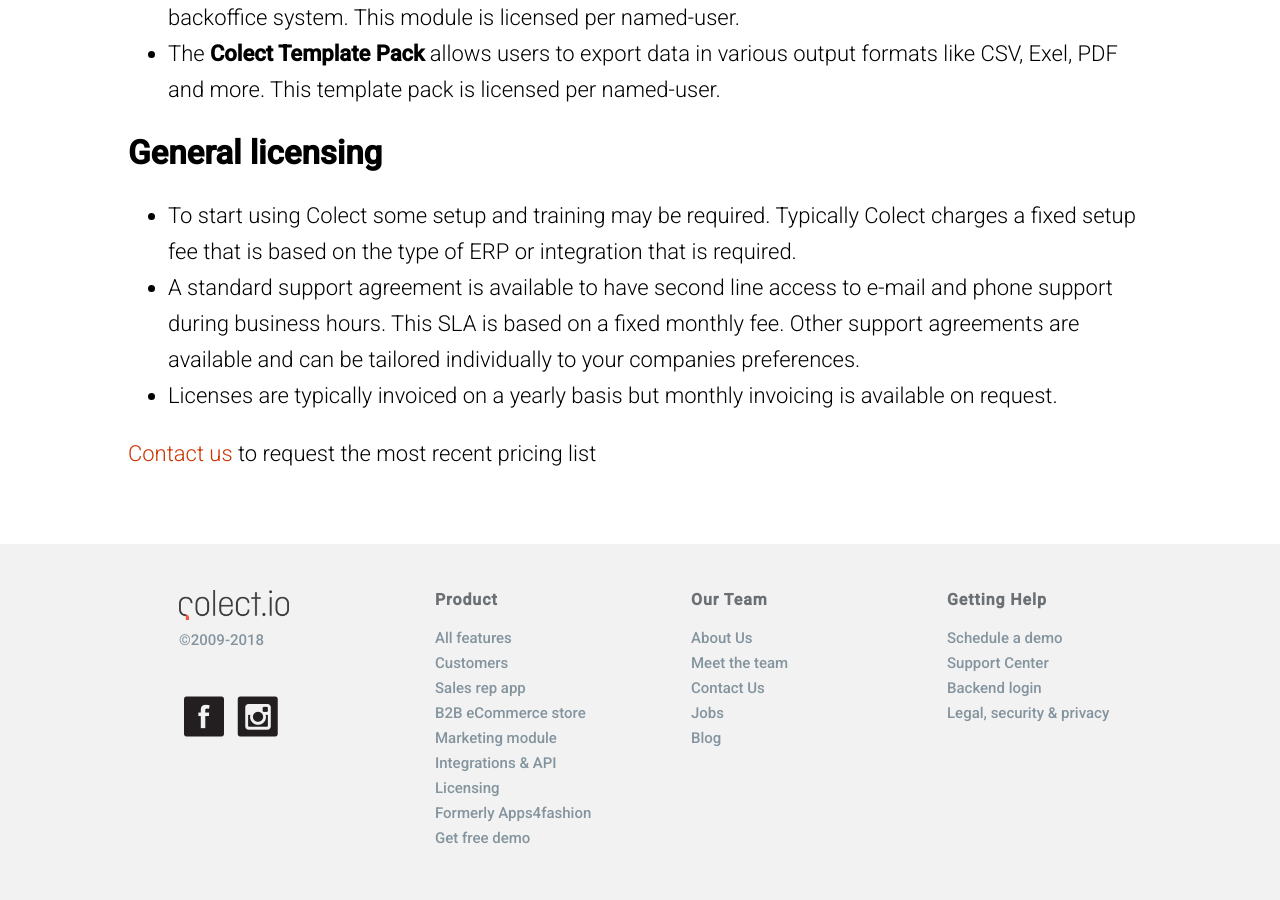
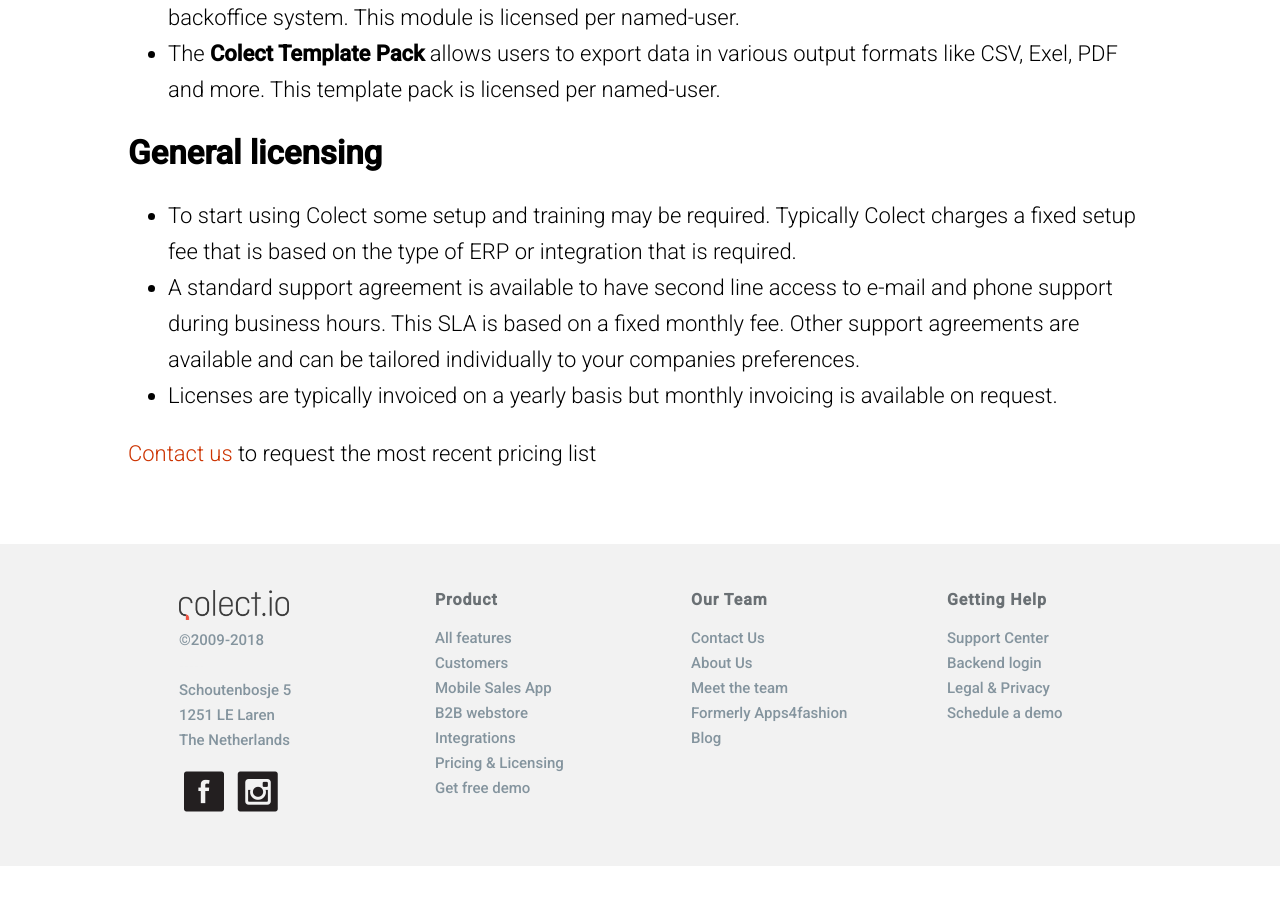
Before and after one commit to scienced/Colect--Jekyll, a Jekyll site: the page built from colect-licensing-model.md, in a window 1280 px wide and 900 px high, scrolled down 1576 px. Built offline with Jekyll 4.4.1, drawn with Linux system fonts in a browser that asks for light colours; nearby versions of some CDN libraries; after the commit the page ends 2442 px from its top, so only the background shows below that.

```diff
--- a/_includes/footer.html
+++ b/_includes/footer.html
@@ -9,7 +9,9 @@
 					<li><img src="/assets/img/icons/colect.io.png" width="110"  ></li>
 					<li>©2009-2018</li>
 					<li style="color: #f2f2f2;">-----</li>
-
+					<li> Schoutenbosje 5 </li>
+					<li>1251 LE Laren</li>
+					<li>The Netherlands</li>
 
 					<li><div>
 
@@ -31,12 +33,11 @@
 
 					<li><a href="/product">All features</a></li>
 					<li><a href="/reviews">Customers</a></li>
-					<li><a href="/product#sales-app">Sales rep app</a></li>
-					<li><a href="/product#b2b-webshop">B2B eCommerce store</a></li>
-					<li><a href="/product#marketing">Marketing module</a></li>
-					<li><a href="/product#integration">Integrations & API</a></li>
-					<li><a href="/colect-licensing-model">Licensing</a></li>
-					<li><a href="/colect-fashion-sales-tool-renaming">Formerly Apps4fashion</a></li>
+					<li><a href="/product#sales-app">Mobile Sales App</a></li>
+					<li><a href="/product#b2b-webshop">B2B webstore</a></li>
+					<li><a href="/product#integration">Integrations</a></li>
+					<li><a href="/colect-licensing-model">Pricing & Licensing</a></li>
+
 					<li><a href="/signup">Get free demo</a></li>
 				</ul>
 
@@ -45,11 +46,11 @@
 			<div class="fourth">
 				<ul class="footer-list">
 					<li><h3 >Our Team</h3> </li>
-
+					<li><a href="/contact">Contact Us</a></li>
 					<li><a href="https://www.youtube.com/watch?v=Gi_0G_HV1EE">About Us</a></li>
 					<li><a href="http://colect.io/about-us">Meet the team</a></li>
-					<li><a href="/integrations">Contact Us</a></li>
-					<li><a href="/jobs">Jobs</a></li>
+
+					<li><a href="/colect-fashion-sales-tool-renaming">Formerly Apps4fashion</a></li>
 					<li><a href="/list">Blog</a></li>
 
 				</ul>
@@ -59,10 +60,11 @@
 			<div class="fourth">
 				<ul class="footer-list">
 					<li><h3 >Getting Help</h3> </li>
-					<li><a href="/signup">Schedule a demo</a></li>
+
 					<li><a href="/support">Support Center</a></li>
 					<li><a href="https://salesapp.apptitude.nl/backend/login">Backend login</a></li>
-					<li><a href="/legal">Legal, security & privacy</a></li>
+					<li><a href="/terms-of-service">Legal & Privacy</a></li>
+					<li><a href="/signup">Schedule a demo</a></li>
 
 
 				</ul>
--- a/_includes/header.html
+++ b/_includes/header.html
@@ -99,20 +99,26 @@
 				<img src="https://assets.apptitude.nl/Apps4Fashion/Uploads/EtqyFsqSQ5jcRFGv.png" height="52" alt="Colect logo formerly Apps4fashion">
 				</a>
 
+
+				{% if page.landingpage %}
+
+		  		{% else %}
 				<a href="#" class="menu-toggle show-on-small js-menu-toggle">Menu</a>
 
 				{% assign current = page.url | downcase | split: '/' %}
 
 				<div style="float: right;"><ul class="header-list hide-on-small" style="color: white;">
-				<li  class=""><a href="/product">Product</a></li>
+
+				<li  {% if current[1] == 'product.html' %}class="active"{% endif %}><a href="{{ "product" | absolute_url }}">Product</a></li>
 				<li  {% if current[1] == 'list.html' %}class="active"{% endif %}><a href="{{ "list" | absolute_url }}">Customers</a></li>
-
-				<li  class=""><a href="apps4fashion/contact.html">Contact</a></li>
+				<li  {% if current[1] == 'contact.html' %}class="active"{% endif %}><a href="{{ "contact" | absolute_url }}">Contact</a></li>
 				<li><a href="/signup" class="button inverted white">Get free demo</a></li>
 
 				</ul>
 
 			</div>
+
+			{% endif %}
 
 			</div>
 		</header>
--- a/signup.html
+++ b/signup.html
@@ -1,7 +1,7 @@
 ---
 title: Get started with a free demo
 Image: "http://d3h7g7423jz13a.cloudfront.net/wp-content/uploads/2014/12/bgHero_customersHomeA.jpg"
-
+landingpage: yes
 ---
 
 {% include header.html %}
```
Also changed, not shown: contact.html (added, +145 -0 lines), support.html (added, +64 -0 lines), terms-of-service.md (added, +36 -0 lines), 1 other file.
